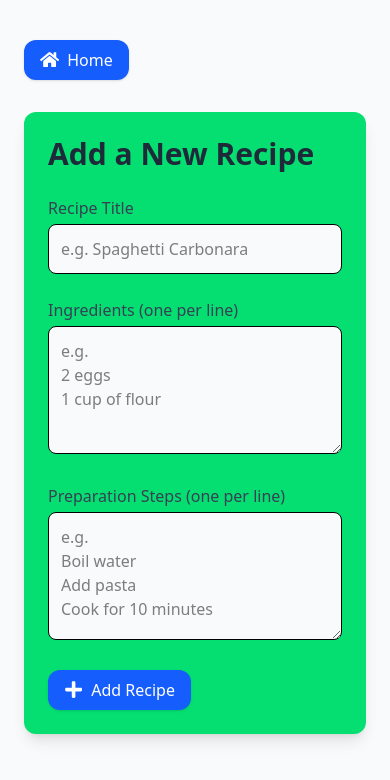
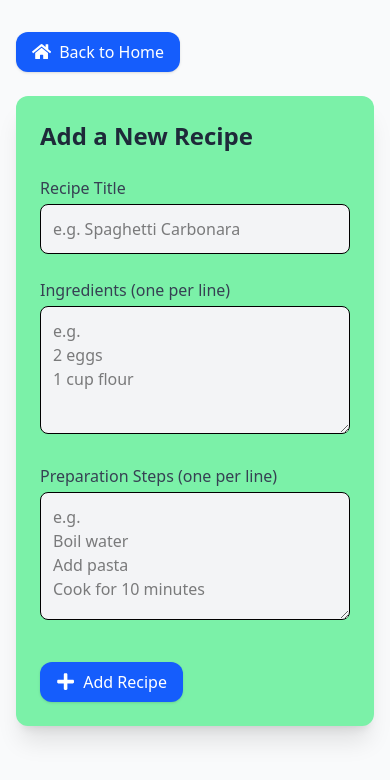
Before and after one commit to SylvesterK-code/alx-fe-reactjs, a React app in the folder recipe-sharing-platform/: page /add-recipe in a window 390 px wide. Shown: the top 780 px of the page. Built offline with nearby package versions, Linux system fonts and the light colour scheme; the HTML template or start-up script is replaced by a standard one.

Commit message:
Implemented a Responsive Form to Add New Recipe

```diff
--- a/recipe-sharing-platform/src/components/AddRecipeForm.jsx
+++ b/recipe-sharing-platform/src/components/AddRecipeForm.jsx
@@ -1,7 +1,6 @@
 import { useState } from "react";
 import Button from "./ui/Button";
-import { FaPlus } from "react-icons/fa";
-import { FaHome } from "react-icons/fa";
+import { FaPlus, FaHome } from "react-icons/fa";
 import { Link } from "react-router-dom";
 
 const AddRecipeForm = () => {
@@ -19,14 +18,14 @@ const AddRecipeForm = () => {
     if (!ingredients.trim()) {
       newErrors.ingredients = "Ingredients are required";
     } else {
-      // Check if at least 2 ingredients
-      const list = ingredients.split("\n").filter((item) => item.trim() !== "");
-      if (list.length < 2) {
+      const list = ingredients.split("\n").filter((i) => i.trim() !== "");
+      if (list.length < 2)
         newErrors.ingredients = "Please list at least two ingredients";
     }
+
+    if (!steps.trim()) {
+      newErrors.steps = "Preparation steps are required";
     }
-
-    if (!steps.trim()) newErrors.steps = "Preparation steps are required";
 
     setErrors(newErrors);
     return Object.keys(newErrors).length === 0;
@@ -34,7 +33,6 @@ const AddRecipeForm = () => {
 
   const handleSubmit = (e) => {
     e.preventDefault();
-
     if (!validateForm()) return;
 
     const newRecipe = {
@@ -48,22 +46,24 @@ const AddRecipeForm = () => {
 
     alert("Recipe added successfully!");
 
-    // Reset form
     setTitle("");
     setIngredients("");
     setSteps("");
   };
 
   return (
-    <div className="min-h-screen bg-gray-50 px-6 py-10">
+    <div className="min-h-screen bg-gray-50 dark:bg-black px-4 sm:px-6 py-8 md:py-12">
+      {/* Back Home Button */}
+      <div className="mb-6">
         <Link to="/">
           <Button variant="primary" icon={FaHome}>
-          Home
+            Back to Home
           </Button>
         </Link>
+      </div>
 
-      <div className="max-w-2xl mx-auto p-6 mt-8 bg-green-400 dark:bg-gray-900 rounded-xl shadow-lg">
-        <h2 className="text-3xl font-bold mb-6 text-gray-800 dark:text-gray-200">
+      <div className="max-w-xl sm:max-w-2xl lg:max-w-3xl mx-auto p-6 sm:p-8 bg-green-300 dark:bg-gray-900 rounded-xl shadow-xl">
+        <h2 className="text-2xl sm:text-3xl font-bold mb-6 text-gray-800 dark:text-gray-200">
           Add a New Recipe
         </h2>
 
@@ -77,7 +77,7 @@ const AddRecipeForm = () => {
               type="text"
               value={title}
               onChange={(e) => setTitle(e.target.value)}
-              className="w-full p-3 border rounded-lg bg-gray-50 dark:bg-gray-800 dark:text-white dark:border-gray-700 focus:ring-2 focus:ring-blue-500"
+              className="w-full p-3 sm:p-4 border rounded-lg bg-gray-100 dark:bg-gray-800 dark:text-white dark:border-gray-700 focus:ring-2 focus:ring-blue-500"
               placeholder="e.g. Spaghetti Carbonara"
             />
             {errors.title && (
@@ -93,8 +93,8 @@ const AddRecipeForm = () => {
             <textarea
               value={ingredients}
               onChange={(e) => setIngredients(e.target.value)}
-              className="w-full p-3 h-32 border rounded-lg bg-gray-50 dark:bg-gray-800 dark:text-white dark:border-gray-700 focus:ring-2 focus:ring-blue-500"
-              placeholder={"e.g.\n2 eggs\n1 cup of flour"}
+              className="w-full p-3 sm:p-4 h-32 sm:h-40 border rounded-lg bg-gray-100 dark:bg-gray-800 dark:text-white dark:border-gray-700 focus:ring-2 focus:ring-blue-500"
+              placeholder={"e.g.\n2 eggs\n1 cup flour"}
             />
             {errors.ingredients && (
               <p className="text-red-500 text-sm mt-1">{errors.ingredients}</p>
@@ -109,7 +109,7 @@ const AddRecipeForm = () => {
             <textarea
               value={steps}
               onChange={(e) => setSteps(e.target.value)}
-              className="w-full p-3 h-32 border rounded-lg bg-gray-50 dark:bg-gray-800 dark:text-white dark:border-gray-700 focus:ring-2 focus:ring-blue-500"
+              className="w-full p-3 sm:p-4 h-32 sm:h-40 border rounded-lg bg-gray-100 dark:bg-gray-800 dark:text-white dark:border-gray-700 focus:ring-2 focus:ring-blue-500"
               placeholder={"e.g.\nBoil water\nAdd pasta\nCook for 10 minutes"}
             />
             {errors.steps && (
@@ -118,9 +118,11 @@ const AddRecipeForm = () => {
           </div>
 
           {/* Submit Button */}
+          <div className="pt-3">
             <Button type="submit" icon={FaPlus} variant="primary">
               Add Recipe
             </Button>
+          </div>
         </form>
       </div>
     </div>
```
Lines whose indentation alone changed are shown as unchanged.
